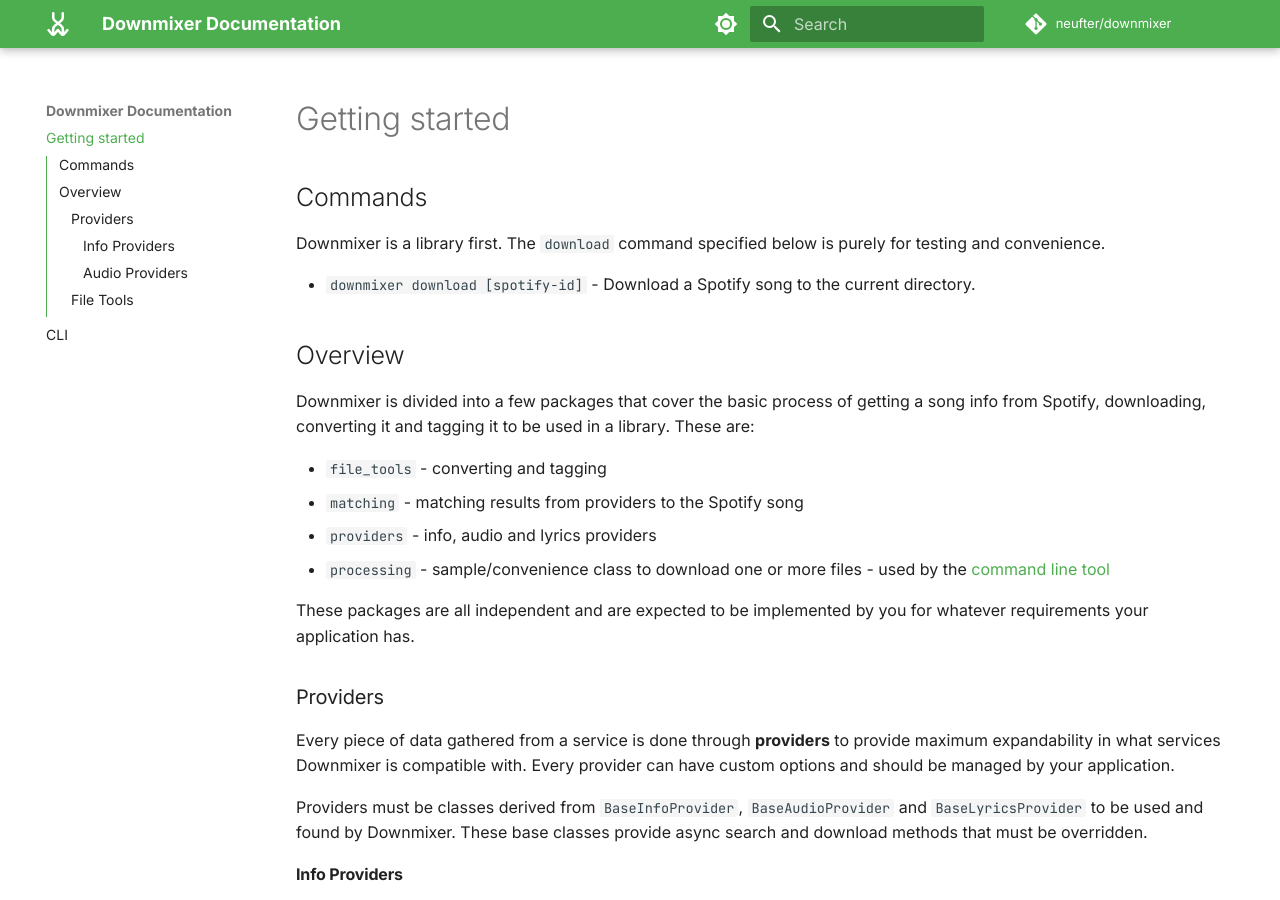
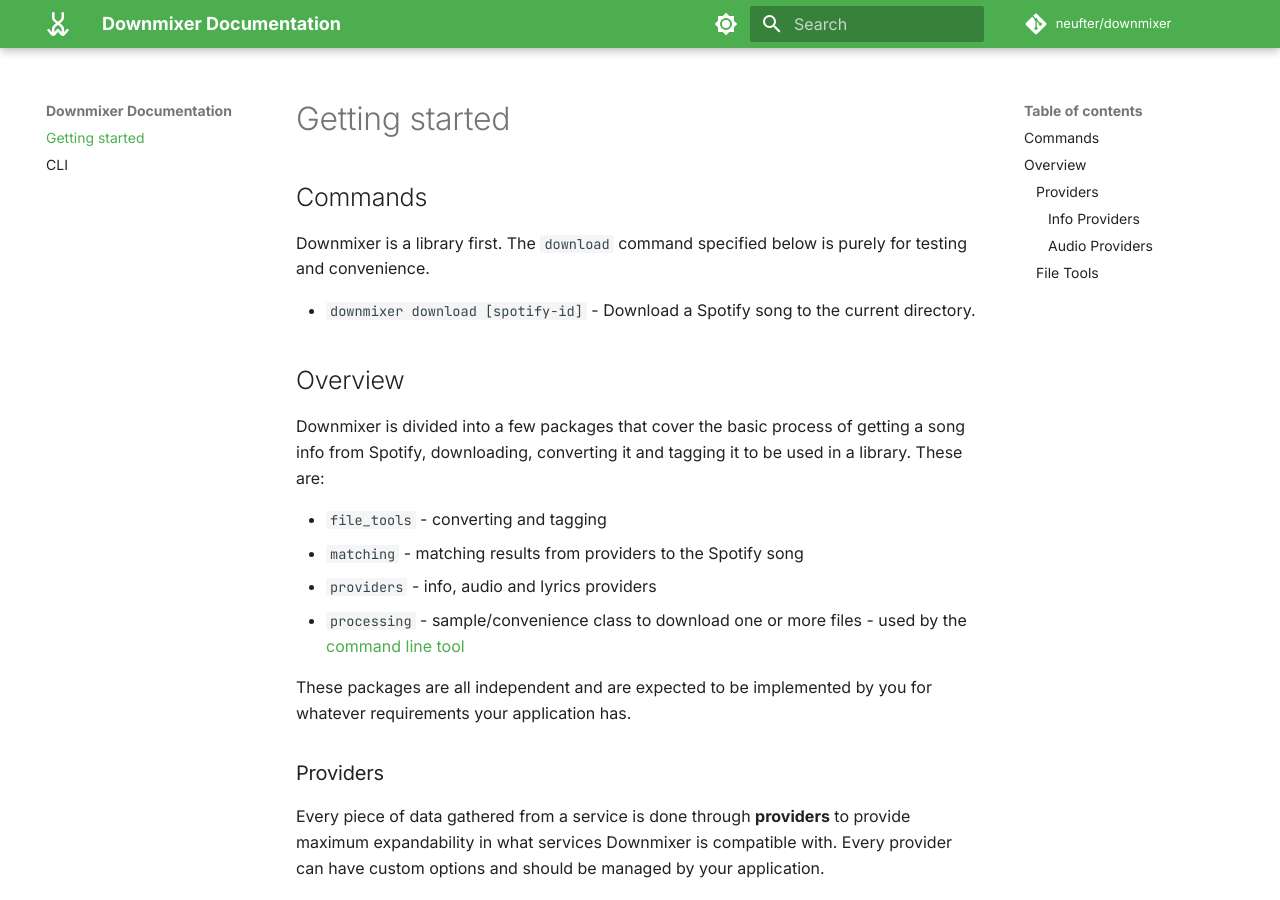
Before and after one commit to neufter/downmixer, an MkDocs documentation site: the page built from docs/index.md, in a window 1280 px wide and 900 px high. Built offline with MkDocs 1.6.1 and Material for MkDocs 9.7.7, drawn with Linux system fonts in a browser that asks for light colours; comment, search, counter and statistics services are not loaded.

Commit message:
Changed docs features

```diff
--- a/mkdocs.yml
+++ b/mkdocs.yml
@@ -44,12 +44,13 @@
   features:
     - search.suggest
     - search.highlight
-    - toc.integrate
+    - toc.follow
     - navigation.instant
+    - navigation.instant.progress
     - navigation.tracking
-    - navigation.sections
     - navigation.top
     - navigation.footer
+    - navigation.indexes
 
 extra_css:
   - stylesheets/extra.css
```
